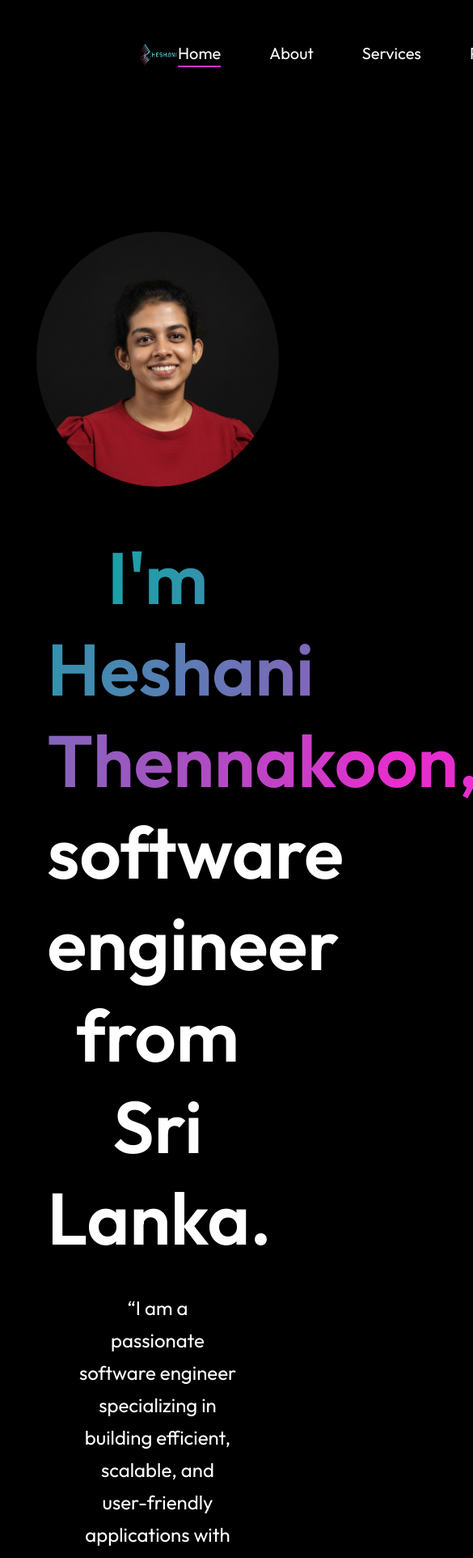
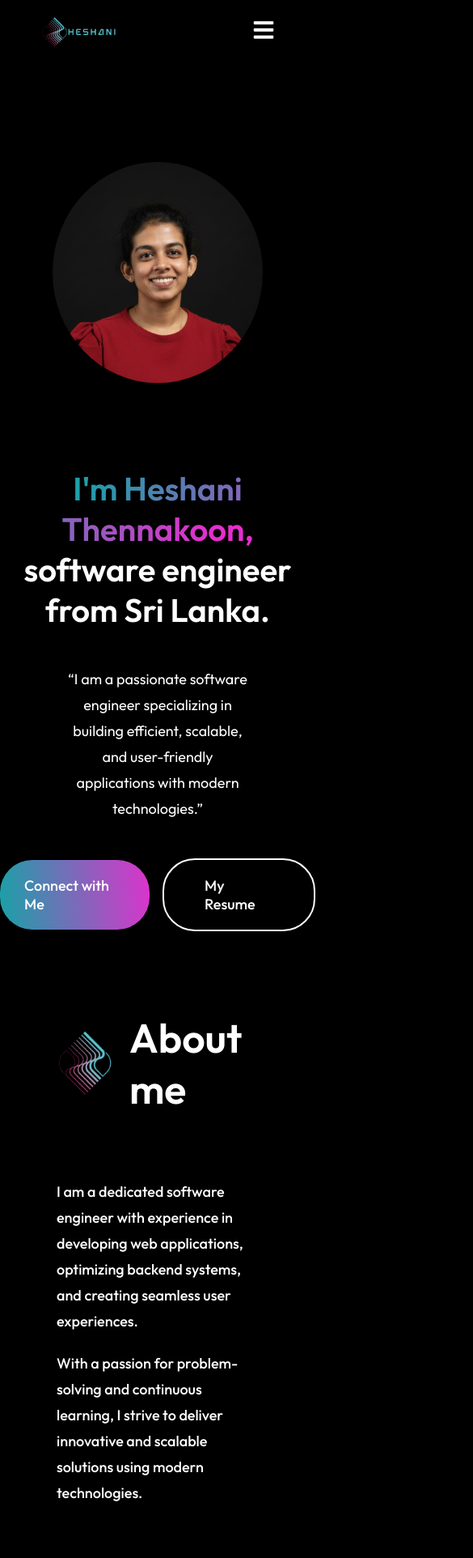
Before and after one commit to HeshaniThennakoon/My_Portfolio, a React (Vite) app: page / in a window 390 px wide. Shown: the top 1924 px of the page at 81% size, 585 px wide, since content can reach past the window. Built offline with nearby package versions, Linux system fonts and the light colour scheme.

Commit message:
Make Responsive for mobile

```diff
--- a/src/Components/About/About.css
+++ b/src/Components/About/About.css
@@ -117,3 +117,67 @@
     transform: scale(1.12);
     transition: 0.5s;
 }
+
+@media (max-width: 768px){
+    .about{
+        margin: 50px 70px;
+        gap: 80px;
+        align-items: start;
+    }
+
+    .about-title h1{
+        font-size: 50px;
+        padding: 0;
+    }
+
+    .about-title img{
+        width: 70px;
+        height: auto;
+    }
+
+    .about-sections{
+        flex-direction: column;
+        gap: 40px;
+    }
+
+    .about-left{
+        display: none;
+
+    }
+
+    .about-para{
+        font-size: 18px;
+        line-height: 32px;
+    }
+
+    .about-skill{
+        gap: 20px;
+        align-items: center;
+    }
+
+    .about-skill p{
+        font-size: 20px;
+    }
+
+    .about-skill hr{
+        height: 6px;
+    }
+
+    .about-achievements{
+        justify-content: space-between;
+    }
+
+    .about-achievement{
+        gap: 10px;
+    }
+
+    .about-achievement h1{
+        font-size: 34px;
+        font-weight: 700;
+    }
+
+    .about-achievement p{
+        font-size: 16px;
+        text-align: center;
+    }
+}
--- a/src/Components/Contact/Contact.css
+++ b/src/Components/Contact/Contact.css
@@ -3,7 +3,7 @@
     justify-content: center;
     align-items: center;
     flex-direction: column;
-    gap: 80px;
+    gap: 60px;
     margin: 80px 170px;
 }
 
@@ -33,7 +33,7 @@
 .contact-left{
     display: flex;
     flex-direction: column;
-    gap: 30px;
+    gap: 20px;
 }
 
 .contact-left h1{
@@ -120,3 +120,58 @@
     transition: 0.3s;
     box-shadow: 0 0 20px #e72dce, 0 0 30px #18a2a7;
 }
+
+@media (max-width: 768px) {
+    .contact{
+        margin: 50px 70px;
+        gap: 50px;
+        align-items: start;
+    }
+
+    .contact-title h1{
+        font-size: 50px;
+        padding: 0;
+        font-weight: 600;
+    }
+
+    .contact-title img{
+        width: 70px;
+        height: auto;
+    }
+
+    .contact-section{
+        flex-direction: column;
+    }
+
+    .contact-left h1{
+        font-size: 54px;
+    }
+
+    .contact-left p{
+        font-size: 18px;
+    }
+
+    .contact-detail{
+        gap: 20px;
+    }
+
+    .contact-right label{
+        font-size: 20px;
+    }
+
+    .contact-right input{
+        width: 100%;
+        height: 60px;
+        font-size: 20px;
+    }
+
+    .contact-right textarea{
+        width: 95%;
+        font-size: 20px;
+    }
+
+    .contact-submit{
+        font-size: 20px;
+        padding: 15px 40px;
+    }
+}
--- a/src/Components/Footer/Footer.css
+++ b/src/Components/Footer/Footer.css
@@ -75,3 +75,56 @@
     transition: 0.3s;
     box-shadow: 0 0 20px #e72dce, 0 0 30px #18a2a7;
 }
+
+.footer hr {
+    border: none;
+    border-top: 3px solid #555; /* gives a visible line */
+    margin: 20px 0;             /* spacing around line */
+    width: 100%;                /* ensures full width */
+}
+
+@media (max-width: 768px){
+    .footer{
+        margin: 50px 70px;
+        gap: 50px;
+        align-items: start;
+    }
+
+    .footer-top{
+        flex-direction: column;
+        gap: 50px;
+    }
+
+    .footer-top-left img{
+        height: 90px;
+    }
+
+    .footer-top-left{
+        gap: 80px;
+    }
+
+    .footer-top-left p{
+        font-size: 19px;
+        max-width: 100%;}
+
+    .footer-email-input{
+        padding-right: 20px;
+    }
+
+    .footer-subscribe{
+        padding: 15px 50px;
+        font-size: 20px;
+    }
+
+    .footer-bottom{
+        flex-direction: column-reverse;
+        align-items: center;
+        gap: 20px;
+        text-align: center;
+    }
+
+    .footer-bottom-left {
+    margin-bottom: 40px;
+    }
+
+}
--- a/src/Components/Footer/Footer.jsx
+++ b/src/Components/Footer/Footer.jsx
@@ -9,7 +9,7 @@
             <div className="footer-top">
                 <div className="footer-top-left">
                     <img src={footer_logo} alt="" />
-                    <p>I am a software engineer and </p>
+                    <p>“I am a software engineer and entrepreneur, passionate about building innovative solutions and turning ideas into impactful projects.”</p>
                 </div>
                 <div className="footer-top-right">
                     <div className="footer-email-input">
--- a/src/Components/Hero/Hero.css
+++ b/src/Components/Hero/Hero.css
@@ -16,7 +16,7 @@
 .hero h1 {
     text-align: center;
     width: 70%;
-    font-size: 90px;
+    font-size: 84px;
     font-weight: 600;
 }
 
@@ -63,3 +63,40 @@
 .hero-resume:hover{
     border-color: #e72dce;
 }
+
+@media (max-width: 768px) {
+    .hero h1 {
+        font-size: 40px;
+        width: 90%;
+        margin-top: 50px;
+    }
+
+    .hero p{
+        width: 60%;
+        font-size: 18px;
+        line-height: 32px;
+        margin: 10px 0px;
+    }
+
+    .hero img {
+        width: 260px;
+        margin-top: 120px;
+    }
+
+    .hero-action{
+        font-weight: 500;
+        gap: 16px;
+        font-size: 18px;
+        margin-bottom: 50px;
+    }
+
+    .hero-connect{
+        padding: 20px 30px;
+        border-radius: 40px;
+    }
+
+    .hero-resume{
+        padding: 20px 50px;
+        border-radius: 40px;
+    }
+}
--- a/src/Components/Hero/Hero.jsx
+++ b/src/Components/Hero/Hero.jsx
@@ -20,7 +20,7 @@
                 Connect with Me
           </Link>
 
-          <div className="hero-resume">My resume</div>
+          <div className="hero-resume">My Resume</div>
         </div>
     </div>
   )
--- a/src/Components/MyWork/MyWork.css
+++ b/src/Components/MyWork/MyWork.css
@@ -73,3 +73,44 @@
     width: 50px;
     height: auto;
 }
+
+@media (max-width: 768px){
+    .mywork{
+        margin: 50px 70px;
+        gap: 50px;
+        align-items: start;
+    }
+
+    .mywork-title h1{
+        font-size: 50px;
+        padding: 0;
+        font-weight: 600;
+    }
+
+    .mywork-title img{
+        width: 70px;
+        height: auto;
+    }
+
+    .mywork-container{
+        grid-template-columns: 1fr 1fr;
+        gap: 30px;
+    }
+
+    .mywork-container img{
+        width: 100%;
+        height: 100%;
+    }
+
+    .mywork-showmore{
+        padding: 20px 40px;
+        font-size: 18px;
+        margin: 50px auto;
+        cursor: pointer;
+    }
+
+    .mywork-showmore img{
+        width: 40px;
+        height: 20px;
+    }
+}
--- a/src/Components/Navbar/Navbar.css
+++ b/src/Components/Navbar/Navbar.css
@@ -52,6 +52,7 @@
     font-size: 22px;
     cursor: pointer;
     transition: 0.5s;
+    white-space: nowrap;
 }
 
 .nav-connect:hover{
@@ -60,19 +61,63 @@
     box-shadow: 0 0 20px #e72dce, 0 0 30px #18a2a7;
 }
 
+.menu-icon {
+  display: none;
+  font-size: 28px;
+  cursor: pointer;
+  z-index: 999;
+}
 
 
 
+@media (max-width: 992px) {
+  .navbar {
+    margin: 20px 50px;
+  }
 
+  .nav-menu {
+    gap: 30px;
+    font-size: 18px;
+    right: 20px;
+  }
+}
 
 @media (max-width: 768px) {
+    .menu-icon {
+        display: block;
+    }
+
+    .nav-menu {
+        position: absolute;
+        top: 80px;
+        left: auto;
+        right: 20px;
+        width: 200px;
+        background: black;
+        flex-direction: column;
+        gap: 20px;
+        font-size: 22px;
+        padding: 20px;
+        display: none;
+        border-radius: 10px;
+        box-shadow: 0 0 20px #e72dce, 0 0 30px #18a2a7;
+    }
+
+    .nav-menu.open {
+        display: flex;
+    }
+
+    .nav-connect {
+        display: none;
+    }
+
     .logo {
-        height: 40px;
+        height: 60px;
     }
 }
 
 @media (max-width: 480px) {
     .logo {
-        height: 30px;
+        height: 40px;
     }
 }
--- a/src/Components/Navbar/Navbar.jsx
+++ b/src/Components/Navbar/Navbar.jsx
@@ -2,26 +2,44 @@
 import "./Navbar.css";
 import logo from "../../assets/logo.png";
 import { Link } from "react-scroll";
+import { FaBars, FaTimes } from "react-icons/fa";
 
 const Navbar = () => {
     const [active, setActive] = useState("Home");
+    const [isOpen, setIsOpen] = useState(false);
 
     const menuItems = ["Home", "About", "Services", "Portfolio", "Blog", "Contact"];
+
+    const toggleMenu = () => {
+        setIsOpen(!isOpen);
+    };
+
+    const handleClick = (item) => {
+        setActive(item);
+        setIsOpen(false); // close menu after selecting
+    };
 
     return (
         <div className="navbar">
             <img src={logo} alt="Logo" className="logo" />
 
-            <ul className="nav-menu">
+            {/* Mobile menu */}
+            <div className="menu-icon" onClick={toggleMenu}>
+                {isOpen ?
+                    <FaTimes  /> : <FaBars  /> }
+            </div>
+
+
+            <ul className={`nav-menu ${isOpen ? "open" : ""}`}>
                 {menuItems.map((item) => (
                     <li key={item} className={active === item ? "active" : ""}>
                         <Link
-                        to = {item}
-                        smooth = {true}
-                        duration = {500}
-                        spy = {true}
-                        offset = {-70}
-                        onClick={() => setActive(item)}
+                            to = {item}
+                            smooth = {true}
+                            duration = {500}
+                            spy = {true}
+                            offset = {-70}
+                            onClick={() => handleClick(item)}
                         >
                             {item}
                         </Link>
@@ -35,6 +53,7 @@
                 duration={500}
                 offset={-70}
                 className="nav-connect"
+                onClick={() => setIsOpen(false)}
             >
                 Connect with Me
             </Link>
--- a/src/Components/Services/Services.css
+++ b/src/Components/Services/Services.css
@@ -82,3 +82,45 @@
     width: 50px;
     height: auto;
 }
+
+@media (max-width: 768px){
+    .services{
+        margin: 20px 70px;
+        gap: 70px;
+        align-items: start;
+    }
+
+    .services-title h1{
+        font-size: 50px;
+        padding: 0;
+    }
+
+    .services-title img{
+        width: 70px;
+        height: auto;
+    }
+
+    .services-container{
+        grid-template-columns: 1fr 1fr;
+        gap: 30px;
+    }
+
+    .services-format{
+        padding: 32px;
+        gap: 20px;
+    }
+
+    .services-format h2{
+        font-size: 28px;
+    }
+
+    .services-format p{
+        font-size: 18px;
+        max-width: 300px;
+        line-height: 32px;
+    }
+
+    .services-readmore img{
+        width: 30px;
+    }
+}
```
